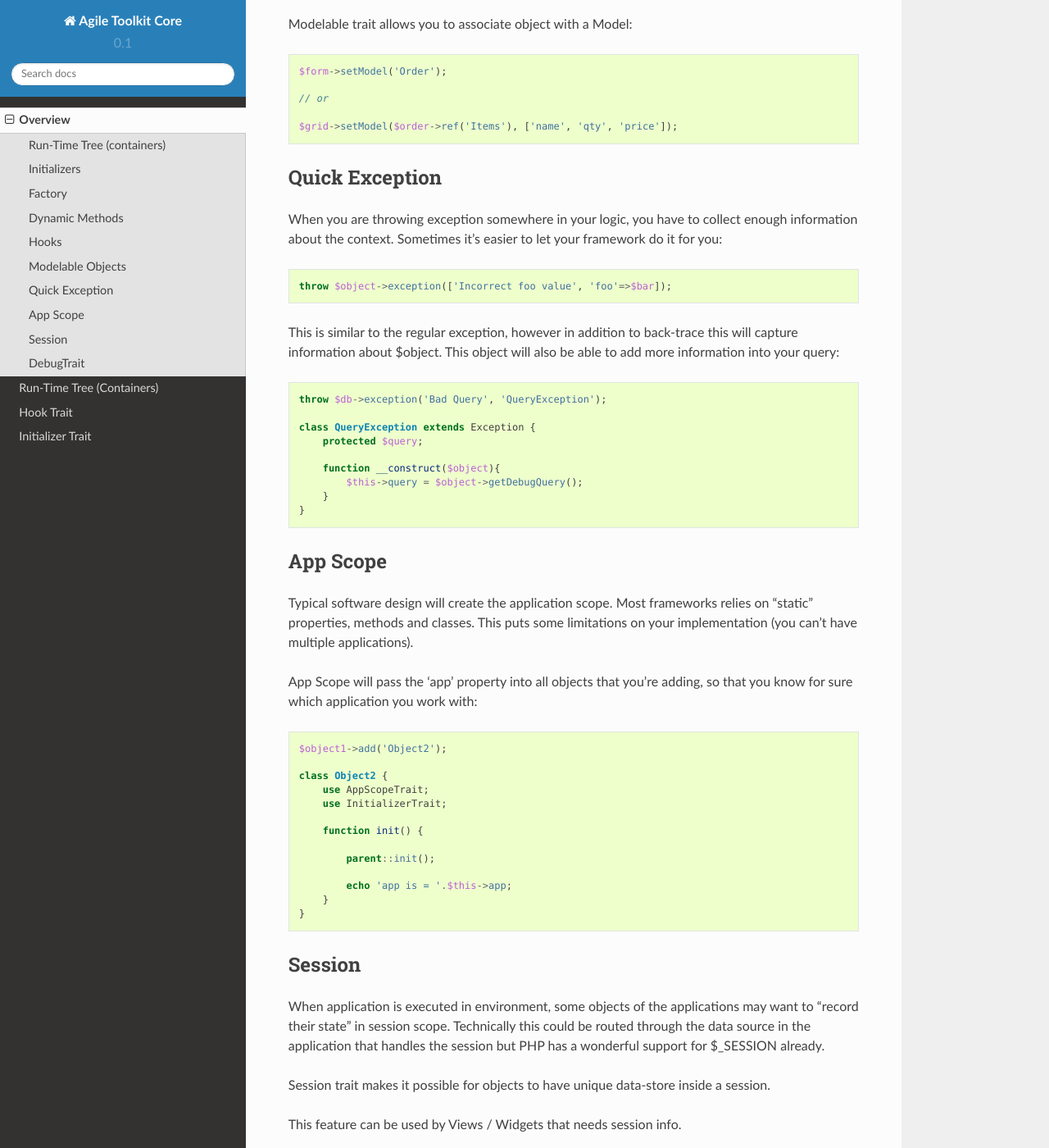
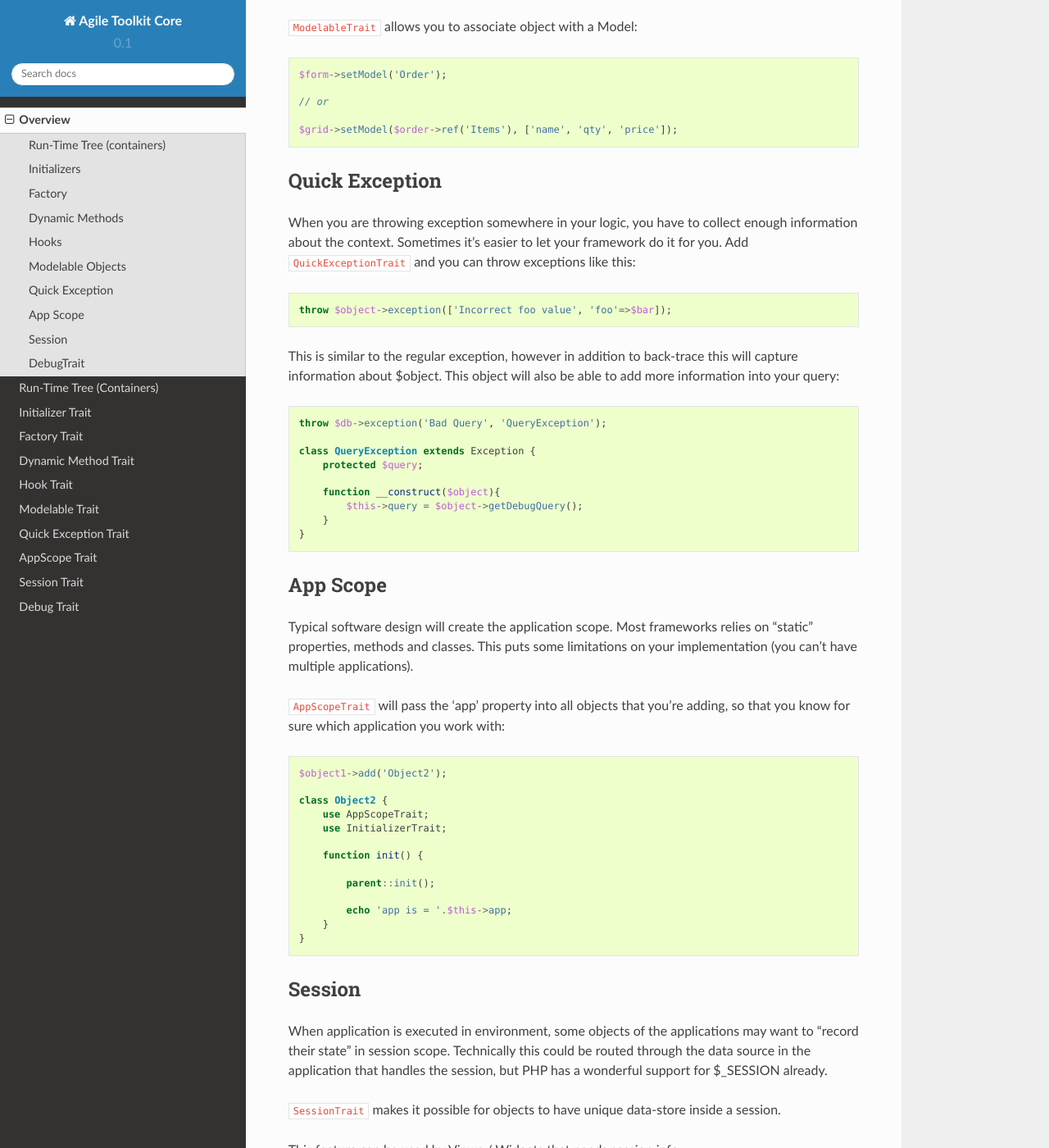
Before and after one commit to atk4/core, a Sphinx documentation site: the page built from docs/overview.rst, in a window 1280 px wide and 1400 px high, scrolled down 2399 px. Shown: the whole window at 82% size. Built offline with Sphinx 7.4.7 and the Read the Docs theme 2.0.0, drawn with Linux system fonts in a browser that asks for light colours; pages that are not in the unit, such as notebooks, are missing from menus; cross-references to code outside the pages are shown as plain code; some of the changed text lies outside the part shown.

Commit message:
add placeholders for missing docs

```diff
--- a/docs/initializer.rst
+++ b/docs/initializer.rst
@@ -34,7 +34,7 @@ Declare a object class in your framework::
         }
     }
 
-.. php:method: init
+.. php:method:: init()
 
 A blank init method that should be called. This will detect the problems
 when init() methods of some of your base classes has not been executed and
--- a/docs/overview.rst
+++ b/docs/overview.rst
@@ -110,7 +110,7 @@ Views are generic presentation widgets that can gain some insight into your
 data through the Model declaration.
 
 
-Modelable trait allows you to associate object with a Model::
+:php:trait:`ModelableTrait` allows you to associate object with a Model::
 
     $form->setModel('Order');
 
@@ -123,7 +123,8 @@ Quick Exception
 
 When you are throwing exception somewhere in your logic, you have to collect
 enough information about the context. Sometimes it's easier to let your
-framework do it for you::
+framework do it for you. Add :php:trait:`QuickExceptionTrait` and you can
+throw exceptions like this::
 
     throw $object->exception(['Incorrect foo value', 'foo'=>$bar]);
 
@@ -148,8 +149,9 @@ Typical software design will create the application scope. Most frameworks
 relies on "static" properties, methods and classes. This puts some
 limitations on your implementation (you can't have multiple applications).
 
-App Scope will pass the 'app' property into all objects that you're
-adding, so that you know for sure which application you work with::
+:php:trait:`AppScopeTrait` will pass the 'app' property into all objects
+that you're adding, so that you know for sure which application you work
+with::
 
     $object1->add('Object2');
 
@@ -170,11 +172,11 @@ Session
 
 When application is executed in environment, some objects of the applications
 may want to "record their state" in session scope. Technically this could
-be routed through the data source in the application that handles the session
+be routed through the data source in the application that handles the session,
 but PHP has a wonderful support for $_SESSION already.
 
-Session trait makes it possible for objects to have unique data-store
-inside a session.
+:php:trait:`SessionTrait` makes it possible for objects to have unique
+data-store inside a session.
 
 This feature can be used by Views / Widgets that needs session info.
 
```
Also changed, not shown: other parts of docs/overview.rst (+6 -6 lines), docs/appscope.rst (added, +14 -0 lines), docs/container.rst (+12 -19 lines), docs/debug.rst (added, +14 -0 lines), docs/factory.rst (added, +14 -0 lines), docs/index.rst (+8 -10 lines), docs/modelable.rst (added, +14 -0 lines), docs/quickexception.rst (added, +14 -0 lines), docs/session.rst (added, +14 -0 lines).
